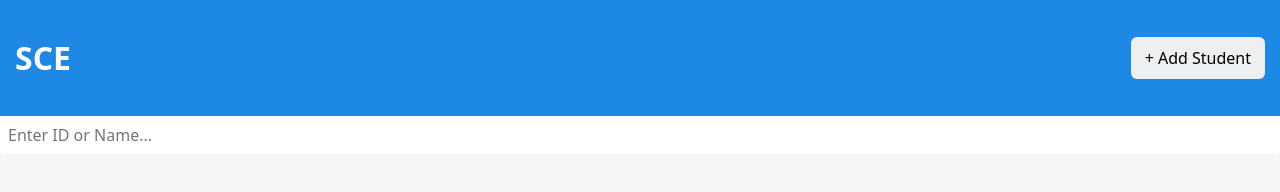
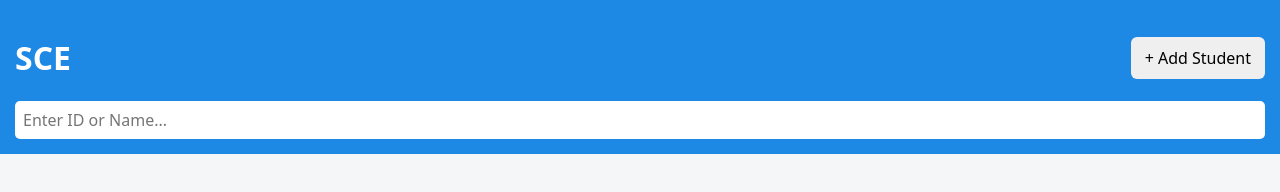
Before and after one commit to Samriddho-Karmakar/sce, a plain HTML site: page index.html in a window 1280 px wide. Drawn offline with Linux system fonts and the light colour scheme.

Commit message:
Refactor CSS for header and search styles

```diff
--- a/style.css
+++ b/style.css
@@ -11,6 +11,16 @@ body {
 
 header {
   padding: 15px;
+  background: #1e88e5;
+  color: white;
+  display: flex;
+  justify-content: space-between;
+  align-items: center;
+  padding-bottom: 0px;
+}
+search {
+  padding: 15px;
+  padding-top: 0px;
   background: #1e88e5;
   color: white;
   display: flex;
```
